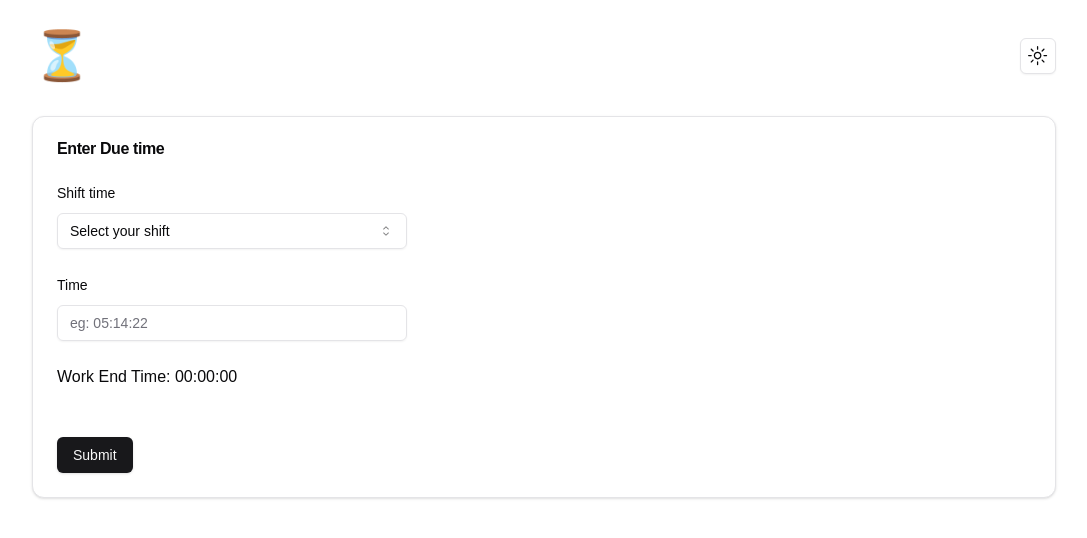
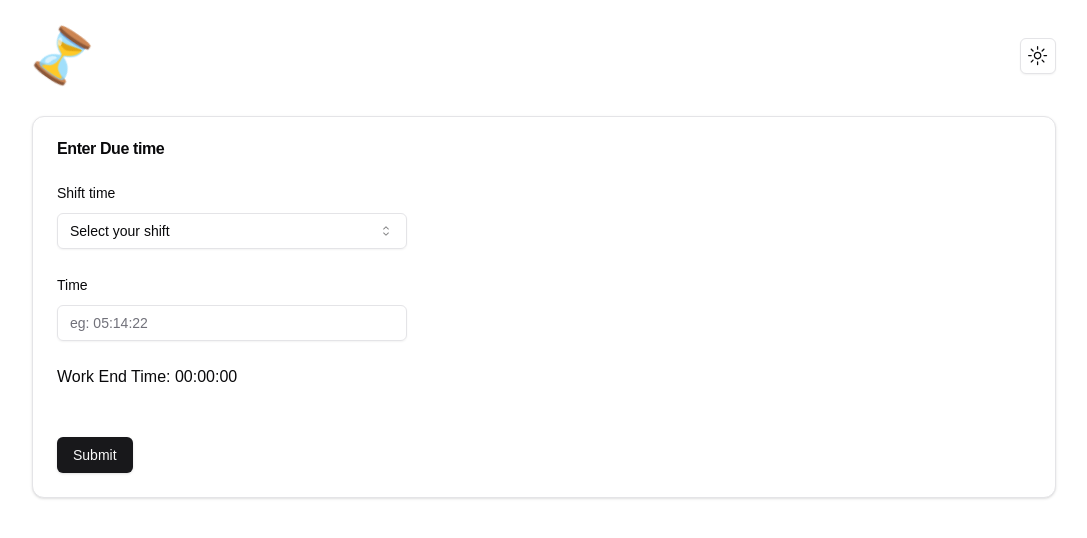
Before and after one commit to Asharudheenkp/due_time_calculator, a Next.js app: page / in a window 1280 px wide. Shown: the top 538 px of the page, without its empty margins (96-1183 px from the left). Built offline with nearby package versions, Linux system fonts and the light colour scheme.

Commit message:
new changes

```diff
--- a/components/NavBar.tsx
+++ b/components/NavBar.tsx
@@ -5,7 +5,7 @@ const NavBar = () => {
   return (
       <nav className="w-[80%] mx-auto pt-8">
         <div className="flex justify-between items-center">
-          <h1 className="text-5xl">⏳</h1>
+          <h1 className="text-5xl animate-spin-slow">⏳</h1>
           <DarkModeToggler />
         </div>
       </nav>
--- a/tailwind.config.ts
+++ b/tailwind.config.ts
@@ -9,6 +9,9 @@ const config: Config = {
   ],
   theme: {
   	extend: {
+		animation: {
+			'spin-slow': 'spin 5s linear infinite',
+		  },
   		colors: {
   			background: 'hsl(var(--background))',
   			foreground: 'hsl(var(--foreground))',
```
